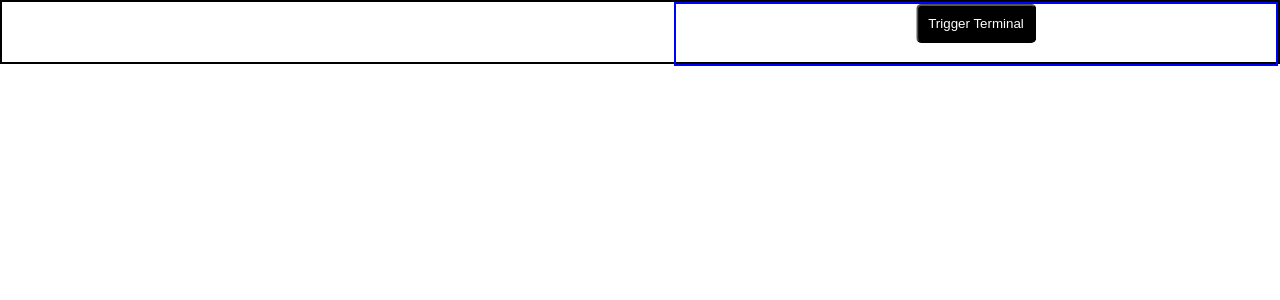
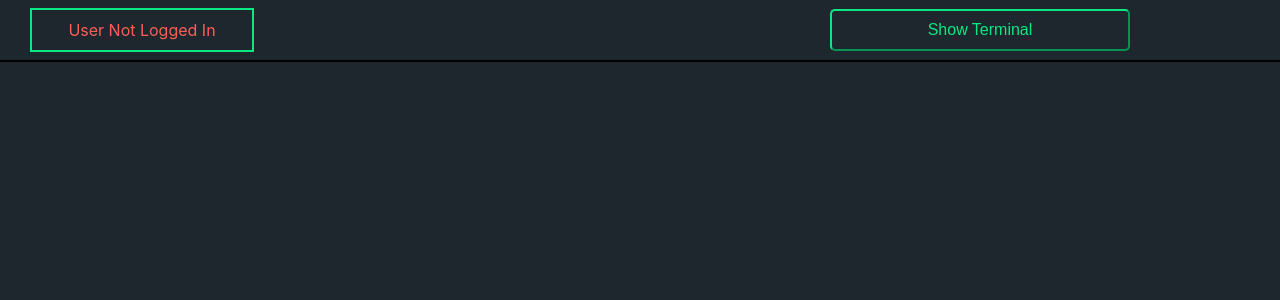
Before and after one commit to IliyanID/Crypto-Services, a React (Create React App) app in the folder front-end/: page / in a window 1280 px wide. Shown: the top 300 px of the page. Built offline with nearby package versions, Linux system fonts and the light colour scheme.

Commit message:
Login Alert
Added Styling and alert for when logged in.

```diff
--- a/front-end/src/App.css
+++ b/front-end/src/App.css
@@ -1,12 +1,19 @@
+:root{
+    --redOrange:#ff5e57;
+}
+
 .App{
+    background-color: #1e272e;
+    height:100vh;
+}
+.header{
+    border-bottom:2px solid black;
+    height:60px;
+    position:relative;
 
 }
-.header{
-    border:solid black 2px;
-    height:60px;
-}
 .headerButtons{
-    border:solid 2px blue;
+
     height:60px;
     width:600px;
     float:right;
@@ -16,16 +23,21 @@
 .headerButtons > button{
     margin:0px 0px;
     padding:10px;
-    color:white;
-    background:black;
-    border-color:black;
+    color:var(--terminalGreen);
+    background:var(--black);
+    border-color:var(--terminalGreen);
     display:inline;
 
     position: absolute;
     left:50%;
-    transform: translateX(-50%);
+    top:50%;
+    transform: translate(-50%, -50%);
 
     border-radius: 5px;
+    width:300px;
+    font-size:16px;
+
+    transition:.4s;
 
 }
     .headerButtons>div{
@@ -36,4 +48,21 @@
     }
     .headerButtons > button:hover{
         cursor:pointer;
+        background-color: var(--gray);
     }
+.welcomeMessage{
+    width:200px;
+    display:inline-block;
+    position:absolute;
+    top:50%;
+    transform: translateY(-50%);
+    margin-left:30px;
+
+    border:solid var(--terminalGreen) 2px;
+    background-color:var(--black);
+    text-align: center;
+    padding:10px;
+}
+    .welcomeMessage:hover{
+        cursor:default;
+    }
--- a/front-end/src/App.tsx
+++ b/front-end/src/App.tsx
@@ -22,8 +22,11 @@ const App = () => {
       </header>
       <div>
         <div className='header'>
+          <div style={{color:(credentials.loggedIn)?"var(--terminalGreen":"var(--redOrange"}} className='welcomeMessage'>
+            {(credentials.loggedIn)?'Logged In as ' + credentials.username:'User Not Logged In'}
+          </div>
           <div className='headerButtons'>
-            <button onClick={()=>{setCurrentTerminal(!currentTerminal);}}>Trigger Terminal</button>
+            <button onClick={()=>{setCurrentTerminal(!currentTerminal);}}>{(currentTerminal)?"Hide":"Show"} Terminal</button>
             {(currentTerminal)?temp:<div></div>}
           </div>
         </div>
--- a/front-end/src/Terminal/Terminal.css
+++ b/front-end/src/Terminal/Terminal.css
@@ -1,5 +1,8 @@
 :root{
-    --terminalGreen:#33FF33;
+    --terminalGreen:#0be881;
+    --lightBlue:#34e7e4;
+    --black:#1e272e;
+    --gray:#485460;
 }
 .Terminal::before{
     content: '';
@@ -16,7 +19,7 @@
     position:relative;
     border:2px var(--terminalGreen) solid;
     border-radius:10px;
-    background-color:black;
+    background-color:var(--black);
     animation:dropDown 1s;
 }
 
@@ -42,7 +45,7 @@
     overflow: hidden;
     white-space: nowrap;
 
-    animation: typewriter 2s steps(50, end);
+    animation: typewriter .5s steps(50, end);
     animation-fill-mode:forwards !important;
 }
 
--- a/front-end/src/Terminal/Terminal.tsx
+++ b/front-end/src/Terminal/Terminal.tsx
@@ -86,7 +86,7 @@ const Terminal: React.FC<Props> = (props) =>{
                     lines.map((line,key)=>{
                         if(line.userInput){
                             delay = 0;
-                            return (<p style={{animationDelay:".5s"}} key={key}>{line.content}</p>);
+                            return (<p style={{animationDelay:"0s"}} key={key}>{line.content}</p>);
                         }
 
                         else{
```
